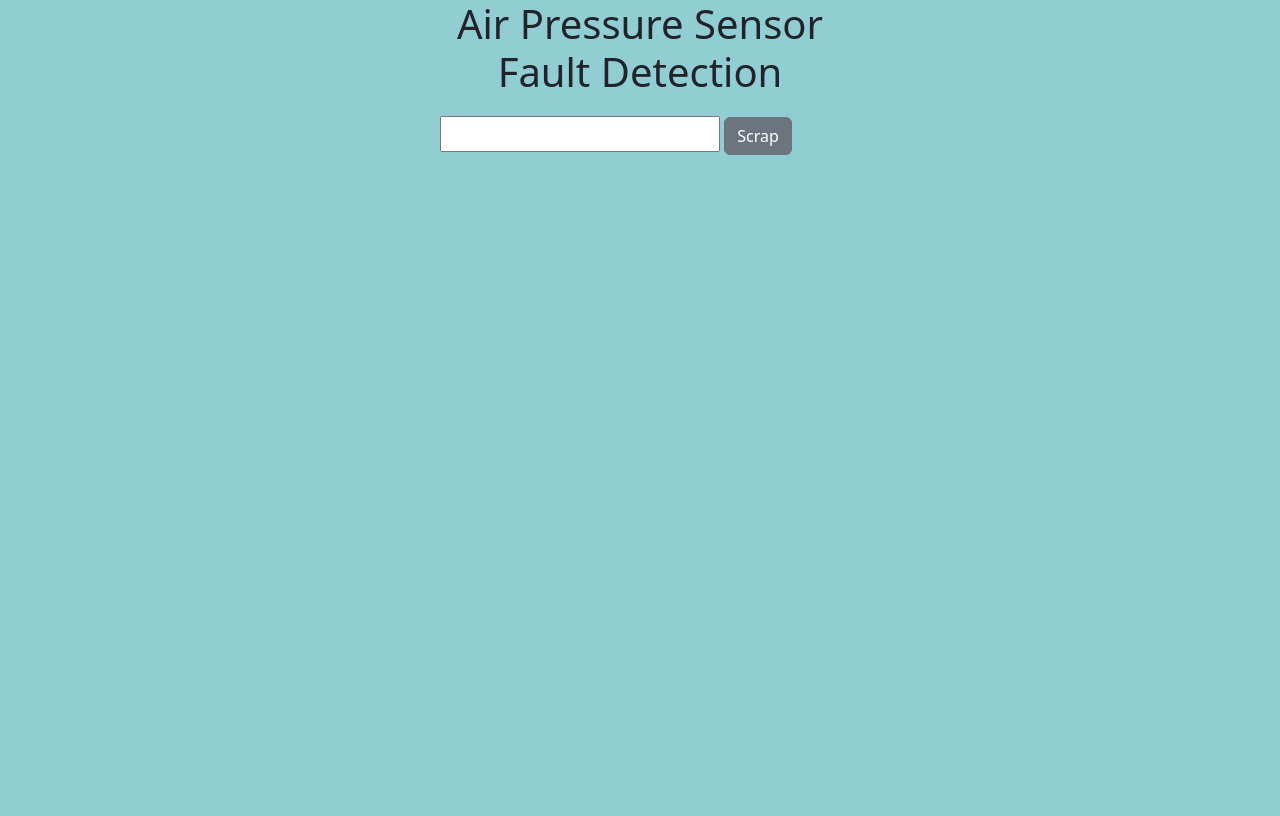
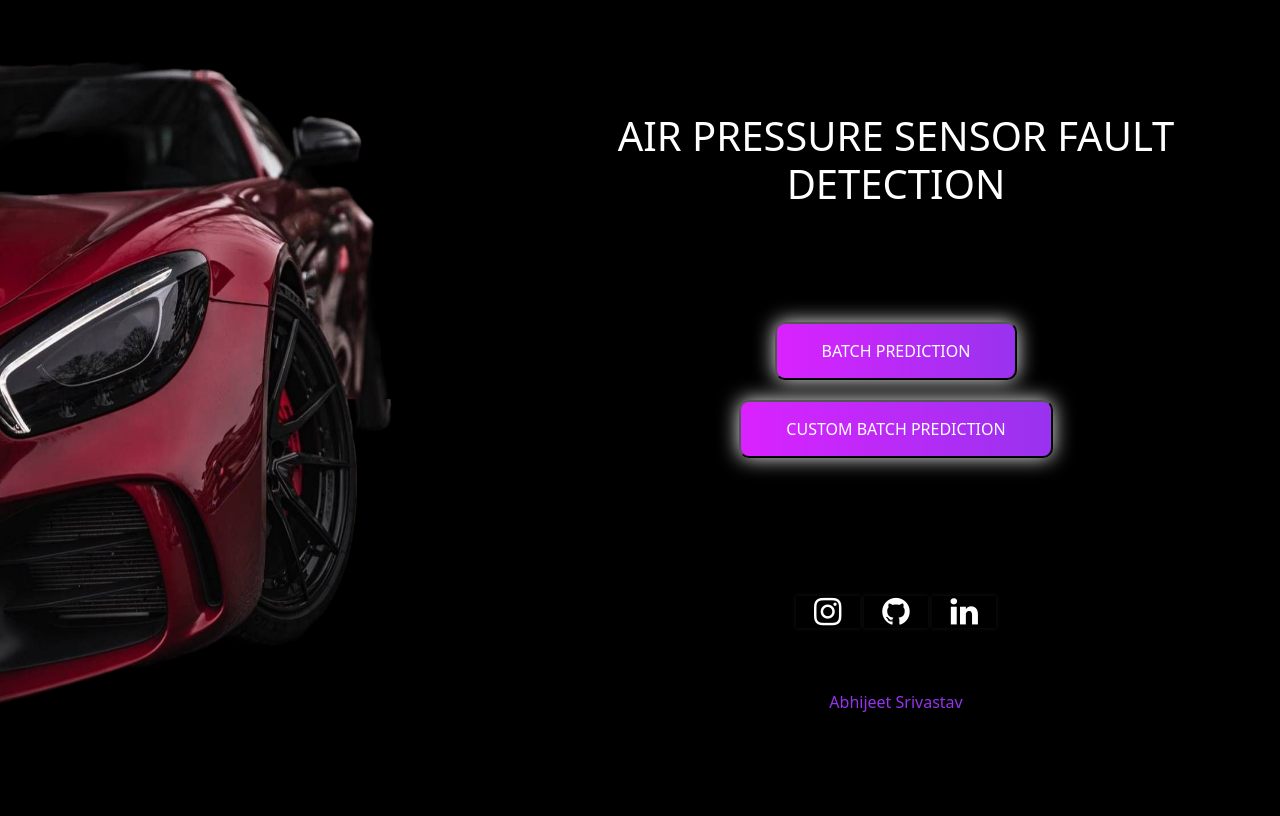
Before and after one commit to AbhijeetSrivastav/aps-sensor-fault-detection, a Flask app: page / in a window 1280 px wide. Before the commit the page ends 155 px from the top, so only its background shows below. Run offline with Flask 2, Linux system fonts and the light colour scheme.

Commit message:
Home page UI completed

```diff
--- a/app-sensor/static/css/style.css
+++ b/app-sensor/static/css/style.css
@@ -1,109 +1,165 @@
 body {
-    background-color: #91ced4;
+    background-color: black;
   }
   body * {
     box-sizing: border-box;
   }
 
-  .header {
-    background-color: #327a81;
+
+/*=======================================================*/
+/*------------------------HOMEPAGE-----------------------*/
+/*=======================================================*/
+
+/*----------CONTAINER STYLING----------*/
+
+.main-panel{
+  display: flex;
+  flex-direction: row;
+  flex-wrap: wrap;
+  justify-content: space-between;
+  align-items: normal;
+  align-content: normal;
+  overflow: auto;
+}
+
+.left-panel:nth-child(1){
+  display: block;
+  flex-grow: 0;
+  flex-shrink: 1;
+  flex-basis: auto;
+  justify-content: left;
+  align-self: auto;
+  order: 0;
+  width: 40%;
+}
+
+.right-panel:nth-child(2){
+  display: flex;
+  flex-direction: column;
+  align-items: center;
+  align-content: center;
+  justify-content: space-evenly;
+  flex-grow: 0;
+  flex-shrink: 1;
+  flex-basis: auto;
+  align-self: auto;
+  order: 0;
+  height: max-content;
+  width: 60%;
+}
+
+.header-container-home:nth-child(1){
+  display: block;
+  flex-grow: 0;
+  flex-shrink: 1;
+  flex-basis: auto;
+  align-self: auto;
+  order: 0;
+
+}
+
+.btn-container-home:nth-child(2){
+  flex-grow: 0;
+  flex-shrink: 1;
+  flex-basis: auto;
+  text-align: center;
+  margin: 2em;
+  padding: 2em;
+  display: flex;
+  flex-direction: column;
+  align-items: center;
+  order: 0;
+}
+
+
+.footer-container:nth-child(3){
+  display: block;
+  flex-grow: 0;
+  flex-shrink: 1;
+  flex-basis: auto;
+  align-self: auto;
+  padding: 2em;
+  margin: 2em;
+  order: 0;
+}
+
+/*----------ELEMENT STYLING----------*/
+
+.image-wall{
+  margin: auto;
+  justify-content: left;
+  width: 80%;
+  height: 100vh;
+}
+
+.header-home {
   color: white;
-    font-size: 1.5em;
-    padding: 1rem;
+  font-size: 2.5em;
+  margin-top: 2em;
+  padding: 2rem;
   text-align: center;
   text-transform: uppercase;
 }
 
-  img {
-    border-radius: 50%;
-    height: 60px;
-    width: 60px;
-  }
 
-  .table-users {
-    border: 1px solid #327a81;
+.btn-grad {
+  background-image: linear-gradient(to right, #DA22FF 0%, #9733EE  51%, #DA22FF  100%);
+  margin: 10px;
+  padding: 15px 45px;
+  text-align: center;
+  text-transform: uppercase;
+  transition: 0.5s;
+  background-size: 200% auto;
+  color: white;
+  box-shadow: 0 0 20px #eee;
   border-radius: 10px;
-    box-shadow: 3px 3px 0 rgba(0, 0, 0, 0.1);
-    max-width: calc(100% - 2em);
-    margin: 1em auto;
-    overflow: hidden;
-    width: 800px;
-  }
-
-  table {
-    width: 100%;
-  }
-  table td, table th {
-    color: #2b686e;
-    padding: 10px;
-  }
-  table td {
-    text-align: center;
-    vertical-align: middle;
-  }
-  table td:last-child {
-    font-size: 0.95em;
-    line-height: 1.4;
-    text-align: left;
-  }
-  table th {
-    background-color: #daeff1;
-    font-weight: 300;
-  }
-  table tr:nth-child(2n) {
-    background-color: white;
-  }
-  table tr:nth-child(2n+1) {
-    background-color: #edf7f8;
-  }
-
-  @media screen and (max-width: 700px) {
-    table, tr, td {
   display: block;
 }
 
-    td:first-child {
-      position: absolute;
-      top: 50%;
-      -webkit-transform: translateY(-50%);
-              transform: translateY(-50%);
-      width: 100px;
-    }
-    td:not(:first-child) {
-      clear: both;
-      margin-left: 100px;
-      padding: 4px 20px 4px 90px;
-      position: relative;
-      text-align: left;
-    }
-    td:not(:first-child):before {
-      color: #91ced4;
-      content: '';
-      display: block;
-      left: 0;
-      position: absolute;
-    }
-    td:nth-child(2):before {
-      content: 'Name:';
-    }
-    td:nth-child(3):before {
-      content: 'Email:';
-    }
-    td:nth-child(4):before {
-      content: 'Phone:';
-    }
-    td:nth-child(5):before {
-      content: 'Comments:';
+.btn-grad:hover {
+  background-position: right center; /* change the direction of the change here */
+  color: #fff;
+  text-decoration: none;
 }
 
-    tr {
-      padding: 10px 0;
-      position: relative;
+.fa {
+  padding: 0em;
+  font-size: 2em;
+  width: 2em;
+  text-align: center;
+  text-transform: uppercase;
+  text-decoration: solid;
+  transition: 0.5s;
+  color: white;
+  box-shadow: 0 0 5px rgb(21, 20, 20);
 }
-    tr:first-child {
-      display: none;
+
+.fa:hover {
+  background-position: right center;
+  color: #DA22FF;
+  text-decoration: none;
 }
+
+.foot-note{
+  color: #9733EE;
+  font-size: 1em;
+  margin-top: 2em;
+  padding: 2rem;
+  text-align: center;
 }
+/*=======================================================*/
+
+
+
+
+
+
+
+
+
+
+
+/*----------MEDIA QUERIES------------*/
 @media screen and (max-width: 500px) {
   .header {
     background-color: transparent;
--- a/app-sensor/templates/base.html
+++ b/app-sensor/templates/base.html
@@ -4,7 +4,24 @@
     <meta charset="UTF-8">
     <meta name="viewport" content="width=device-width, initial-scale=1.0">
     <meta http-equiv="X-UA-Compatible" content="ie=edge">
-    <link rel="stylesheet" href="{{ url_for('static', filename='css/main.css') }}">
+
+
+<!-- CSS only -->
+<link rel="stylesheet" href="https://cdnjs.cloudflare.com/ajax/libs/font-awesome/4.7.0/css/font-awesome.min.css">
+
+
+<link href="https://cdn.jsdelivr.net/npm/bootstrap@5.2.1/dist/css/bootstrap.min.css" rel="stylesheet"
+      integrity="sha384-iYQeCzEYFbKjA/T2uDLTpkwGzCiq6soy8tYaI1GyVh/UjpbCx/TYkiZhlZB6+fzT" crossorigin="anonymous">
+
+<link rel="stylesheet" href="{{ url_for('static', filename='css/style.css') }}">
+
+
+<!-- JavaScript Bundle with Popper -->
+<script src="https://cdn.jsdelivr.net/npm/bootstrap@5.2.1/dist/js/bootstrap.bundle.min.js"
+        integrity="sha384-u1OknCvxWvY5kfmNBILK2hRnQC3Pr17a+RTT6rIHI7NnikvbZlHgTPOOmMi466C8"
+        crossorigin="anonymous"></script>
+
+
     {% block head %}{% endblock %}
 </head>
 <body>
--- a/app-sensor/templates/home.html
+++ b/app-sensor/templates/home.html
@@ -5,33 +5,37 @@
 <title>Search Page</title>
 
 
-<!-- CSS only -->
-<link href="https://cdn.jsdelivr.net/npm/bootstrap@5.2.1/dist/css/bootstrap.min.css" rel="stylesheet"
-      integrity="sha384-iYQeCzEYFbKjA/T2uDLTpkwGzCiq6soy8tYaI1GyVh/UjpbCx/TYkiZhlZB6+fzT" crossorigin="anonymous">
-
-<link rel="stylesheet" href="{{ url_for('static', filename='css/style.css') }}">
-
-
-<!-- JavaScript Bundle with Popper -->
-<script src="https://cdn.jsdelivr.net/npm/bootstrap@5.2.1/dist/js/bootstrap.bundle.min.js"
-        integrity="sha384-u1OknCvxWvY5kfmNBILK2hRnQC3Pr17a+RTT6rIHI7NnikvbZlHgTPOOmMi466C8"
-        crossorigin="anonymous"></script>
-
-
 {% endblock %}
 
 {% block body %}
-<div class="content">
-    <h1 style="text-align: center" class="">Air Pressure Sensor Fault Detection</h1>
+<div class="main-panel">
 
-    <div class="form">
-        <form action="/viddata" method="POST" class="form-inline">
-            <input class="py-1" type="text" name="content" id="content">
-            <input class="btn btn-secondary" type="submit" value="Scrap">
-        </form>
+    <div class="left-panel image-container-wall">
+        <img class="image-wall" src="{{url_for('static', filename='wall.png')}}">
+    </div>
+
+
+    <div class="right-panel">
+        <div class="header-container header-container-home">
+            <h1 class="header-home">Air Pressure Sensor Fault Detection</h1>
+        </div>
+
+
+        <div class="btn-container-home">
+            <input class="btn-grad" type="submit" name="submit_button" value="Batch Prediction">
+            <input class="btn-grad" type="submit" name="submit_button" value="Custom Batch Prediction">
+        </div>
+
+        <div class="footer-container">
+            <a href="https://www.instagram.com/abhijeet.ai_/" class="fa fa-instagram"></a>
+
+            <a href="https://github.com/AbhijeetSrivastav/aps-sensor-fault-detection" class="fa fa-github"></a>
+
+            <a href="https://www.linkedin.com/in/abhijeet-srivastav-02245a18b/" class="fa fa-linkedin"></a>
+
+            <h4 class="foot-note">Abhijeet Srivastav</h4>
+        </div>
     </div>
 </div>
-<div class="content">
 
-</div>
 {% endblock %}
--- a/app-sensor/wsgi.py
+++ b/app-sensor/wsgi.py
@@ -1,4 +1,4 @@
 from app import app
 
 
-app.run(host='127.0.0.1', port=8001)
+app.run(host='127.0.0.1', port=8001, debug=True)
```
Also changed, not shown: other parts of app-sensor/static/css/style.css (+0 -39 lines), app-sensor/models.py (added), app-sensor/static/lambo-wheels.jpg (added), app-sensor/static/wall.png (added). Lines whose indentation alone changed are shown as unchanged.
